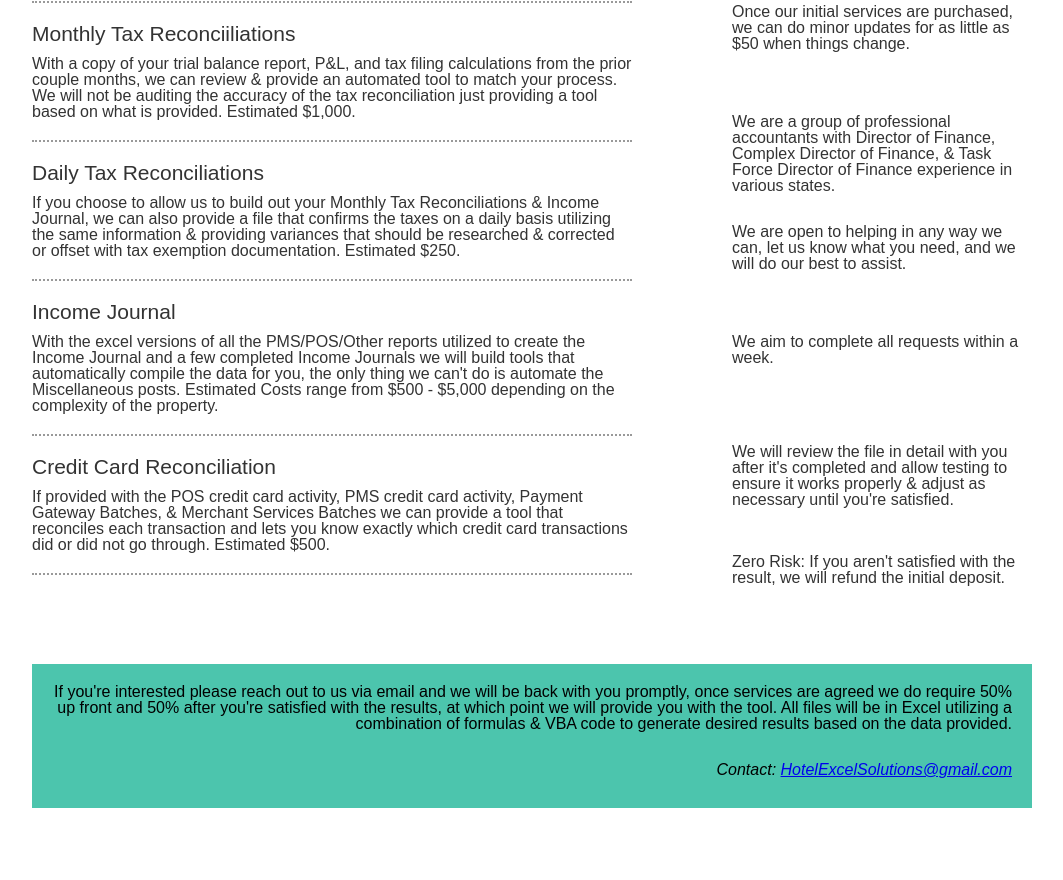
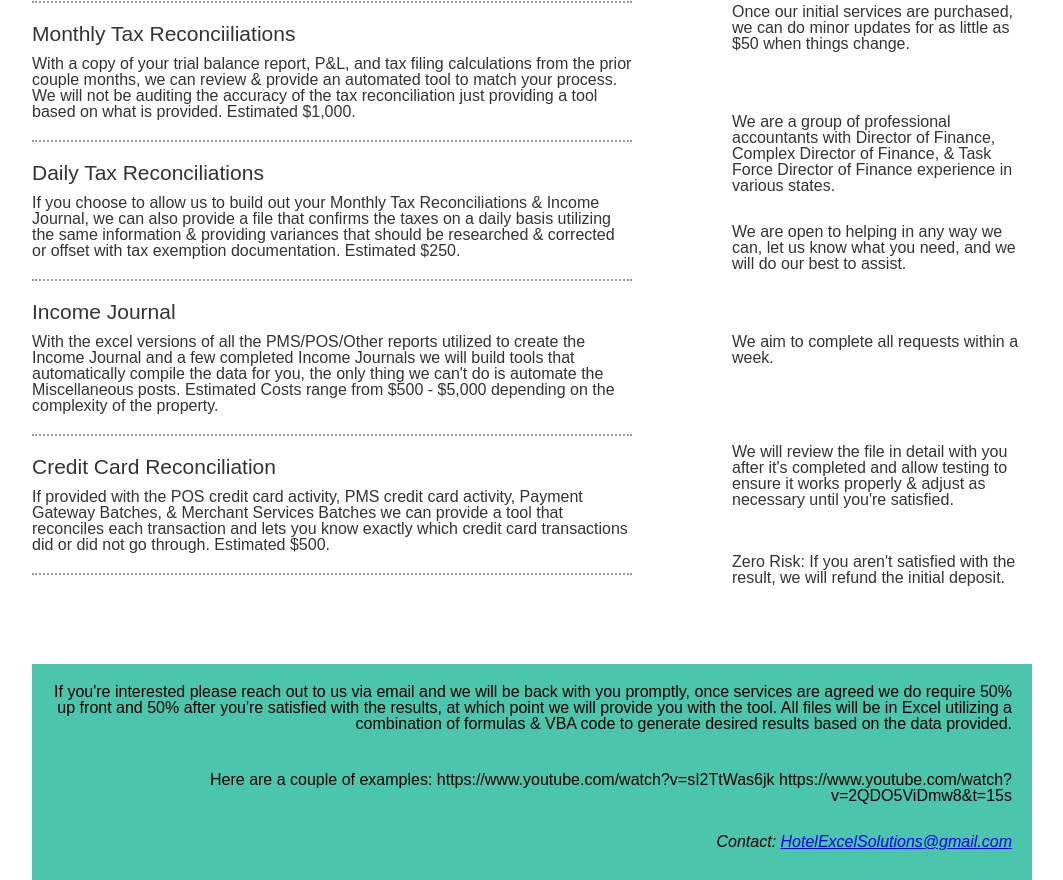
Before and after one commit to HotelExcelSolutions/HotelExcelSolutions, a plain HTML site: page index.html in a window 1280 px wide. Shown: the part 382-1262 px from the top of the page, without its empty margins (108-1171 px from the left). Before the commit the page ends 1190 px from the top, so only its background shows below. Drawn offline with Linux system fonts and the light colour scheme; a script that the page names is missing.

Commit message:
Adding YouTube Videos

```diff
--- a/index.html
+++ b/index.html
@@ -27,7 +27,7 @@
 				<h2>Monthly Tax Reconciiliations</h2>
 				<p>With a copy of your trial balance report, P&L, and tax filing calculations from the prior couple months, we can review & provide an automated tool to match your process. We will not be auditing the accuracy of the tax reconciliation just providing a tool based on what is provided. Estimated $1,000.</p>
 			</article>
-            <article>
+            		<article>
 				<h2>Daily Tax Reconciliations</h2>
 				<p>If you choose to allow us to build out your Monthly Tax Reconciliations & Income Journal, we can also provide a file that confirms the taxes on a daily basis utilizing the same information & providing variances that should be researched & corrected or offset with tax exemption documentation. Estimated $250.</p>
 			</article>
@@ -43,15 +43,16 @@
 		<aside>
 			<div>Let us bring consistency and reliability to you at a small one-time cost.</div>
 			<div>Once our initial services are purchased, we can do minor updates for as little as $50 when things change.</div>
-            <div>We are a group of professional accountants with Director of Finance, Complex Director of Finance, & Task Force Director of Finance experience in various states.</div>
+            		<div>We are a group of professional accountants with Director of Finance, Complex Director of Finance, & Task Force Director of Finance experience in various states.</div>
 			<div>We are open to helping in any way we can, let us know what you need, and we will do our best to assist.</div>
-            <div>We aim to complete all requests within a week.</div>
-            <div>We will review the file in detail with you after it's completed and allow testing to ensure it works properly & adjust as necessary until you're satisfied.</div>
-            <div>Zero Risk: If you aren't satisfied with the result, we will refund the initial deposit.</div>
+		    	<div>We aim to complete all requests within a week.</div>
+		    	<div>We will review the file in detail with you after it's completed and allow testing to ensure it works properly & adjust as necessary until you're satisfied.</div>
+		    	<div>Zero Risk: If you aren't satisfied with the result, we will refund the initial deposit.</div>
 		</aside>
 	</section>
 	<footer>
 		<p>If you're interested please reach out to us via email and we will be back with you promptly, once services are agreed we do require 50% up front and 50% after you're satisfied with the results, at which point we will provide you with the tool. All files will be in Excel utilizing a combination of formulas & VBA code to generate desired results based on the data provided.</p>
+		<p>Here are a couple of examples: https://www.youtube.com/watch?v=sI2TtWas6jk  https://www.youtube.com/watch?v=2QDO5ViDmw8&t=15s</p>
 		<address>
 			Contact: <a href="mailto:hotelexcelsolutions@gmail.com">HotelExcelSolutions@gmail.com</a>
 		</address>
```
